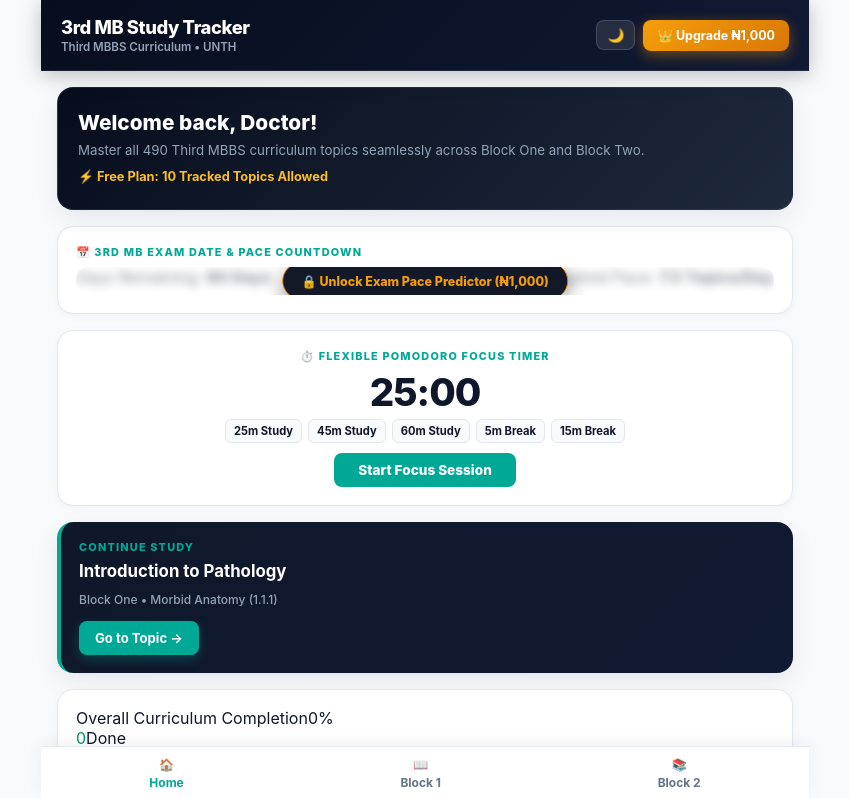
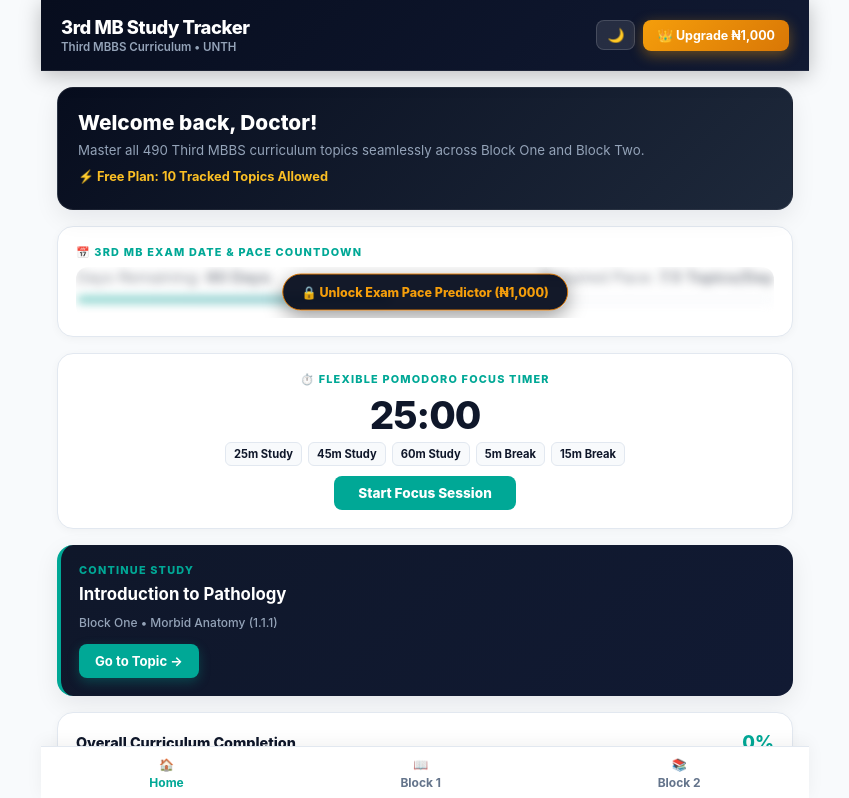
Before and after one commit to davidebuka2007-creator/3rd-mb-study-tracker, a React (Vite) app: page / in a window 1280 px wide. Shown: the top 798 px of the page, without its empty margins (215-1064 px from the left). Built offline with nearby package versions, Linux system fonts and the light colour scheme.

Commit message:
Update index.css

```diff
--- a/src/index.css
+++ b/src/index.css
@@ -204,6 +204,72 @@ body {
   box-shadow: 0 4px 12px rgba(0, 168, 150, 0.3);
 }
 
+/* Progress Section Styles (Restored & Refined) */
+.progress-header {
+  display: flex;
+  justify-content: space-between;
+  align-items: center;
+  margin-bottom: 10px;
+}
+
+.progress-title {
+  font-size: 0.9rem;
+  font-weight: 800;
+  color: var(--text-dark);
+}
+
+.progress-percentage {
+  font-size: 1.15rem;
+  font-weight: 800;
+  color: var(--teal-primary);
+}
+
+.progress-bar-bg {
+  background-color: var(--bg-main);
+  height: 9px;
+  border-radius: 6px;
+  overflow: hidden;
+  margin-bottom: 14px;
+  border: 1px solid var(--border-light);
+}
+
+.progress-bar-fill {
+  background: linear-gradient(90deg, var(--teal-primary), var(--teal-accent));
+  height: 100%;
+  border-radius: 6px;
+  transition: width 0.5s cubic-bezier(0.4, 0, 0.2, 1);
+}
+
+.progress-stats-grid {
+  display: grid;
+  grid-template-columns: repeat(3, 1fr);
+  gap: 10px;
+  text-align: center;
+  padding-top: 12px;
+  border-top: 1px solid var(--border-light);
+}
+
+.stat-box {
+  padding: 8px 4px;
+  border-radius: var(--radius-sm);
+  background-color: var(--bg-main);
+  border: 1px solid var(--border-light);
+}
+
+.stat-num {
+  font-size: 1.05rem;
+  font-weight: 800;
+}
+
+.stat-label {
+  font-size: 0.68rem;
+  color: var(--text-muted);
+  font-weight: 700;
+  margin-top: 3px;
+  display: block;
+  text-transform: uppercase;
+}
+
 /* Teaser Lock Overlay */
 .teaser-locked-overlay {
   position: relative;
@@ -282,6 +348,7 @@ body {
   border-radius: var(--radius-sm);
   padding: 3px;
   gap: 3px;
+  border: 1px solid var(--border-light);
 }
 
 .status-segment-btn {
```
